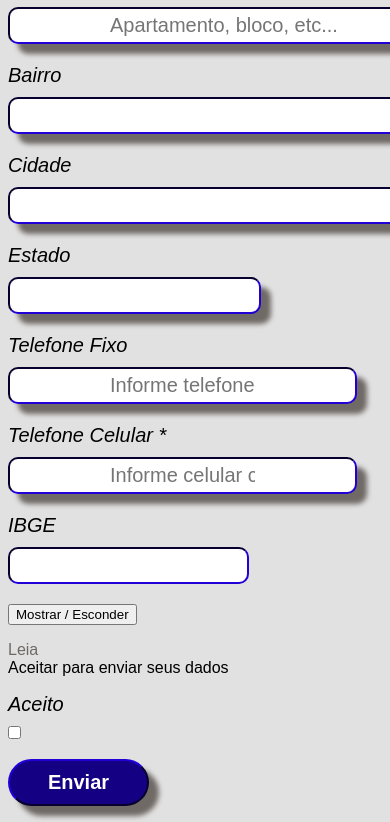
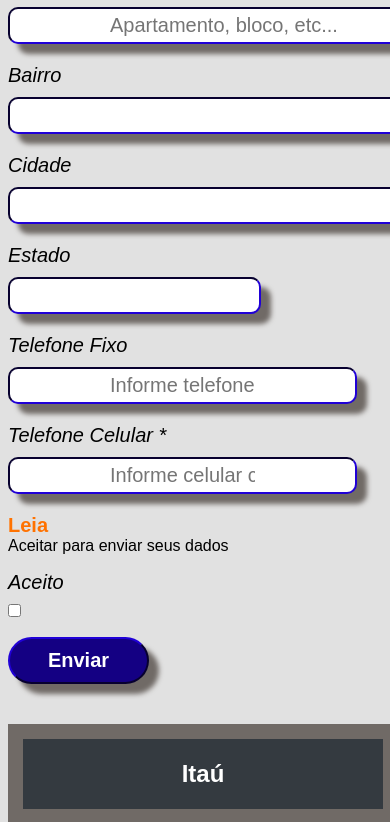
Before and after one commit to Suzyguebata/desafio-bankline, a plain HTML site: page Index.html in a window 390 px wide. Shown: the part 1165-1987 px from the top of the page. Drawn offline with Linux system fonts and the light colour scheme.

Commit message:
correção botão enviar

```diff
--- a/Index.html
+++ b/Index.html
@@ -97,7 +97,7 @@
             <p class="texto">Caso tenha interesse em participar do nosso processo, favor preencher seus dados abaixo: </p>
             <p class="texto">Os campos com asteriscos são obrigatórios.</p>
             <p class="texto">Seus dados estão protegidos de acordo com a LGPD.</p>
-            <form class="dados-cadastrais" method="POST" action="receber-for-php">
+            <form class="dados-cadastrais">
                 <div class="formulario">
                     <label for="nomecompleto">Nome Completo *</label>
                         <input type="text" id="nomecompleto" name="nome" size="40" placeholder="Digite seu nome completo" alt="Digite seu nome completo" required/>
@@ -132,11 +132,6 @@
                     <label for="telcel">Telefone Celular *</label>
                         <input type="tel" id="telcel" name="usertel" size="10" onkeypress="formatar(this,'00 00000-0000')" maxlength="15" required placeholder="Informe celular com DDD sem o 0"/>
                 </div>
-                <div class="ibge" style="visibility: hidden"></div>
-                    <label>IBGE</label>
-                        <input name="ibge" type="text" id="ibge" size="1" />
-                </div>
-                <button type="button" onclick="Mudarestado('ibge')">Mostrar / Esconder</button>
                 <div class="validacao">
                     <p><a href="Termo de Consentimento para Tratamento de Dados.pdf">Leia</a><br/>Aceitar para enviar seus dados</p>
                     <label for="ok">Aceito</label>
@@ -163,5 +158,9 @@
             </nav>
             <h3 class="copy">&copy 2021 Suzana Alves | Projeto Itau Tech</h3>
         </footer>
+        <div class="ibge" style="visibility: hidden"></div>
+                <label>IBGE</label>
+                    <input name="ibge" type="text" id="ibge" size="1" />
+        </div>
     </body>
 </html>
--- a/style.css
+++ b/style.css
@@ -78,15 +78,24 @@ select {
     cursor: pointer;
 }
 
+
 .validacao a{
     font-family: Arial, Helvetica, sans-serif;
+    font-weight: bold;
+    font-size: 20px;
     text-decoration: none;
-    color:#706A66;
+    color:#FF7200;
+    cursor: pointer;
+}
+
+.validacao a:hover {
+    color: #140083;
 }
 
 .validacao input{
     cursor: pointer;
 }
+
 
 #button {
     width: 15%;
@@ -143,14 +152,3 @@ footer {
     font-weight: bold;
     font-size: 20px;
 }
-
-@media screen and (max-width:480px) {
-     header, main,#button , input, select, {
-        width: auto;
-    }
-
-    header, footer {
-        text-align: center;
-        width: 100%;
-    }
-}
```
